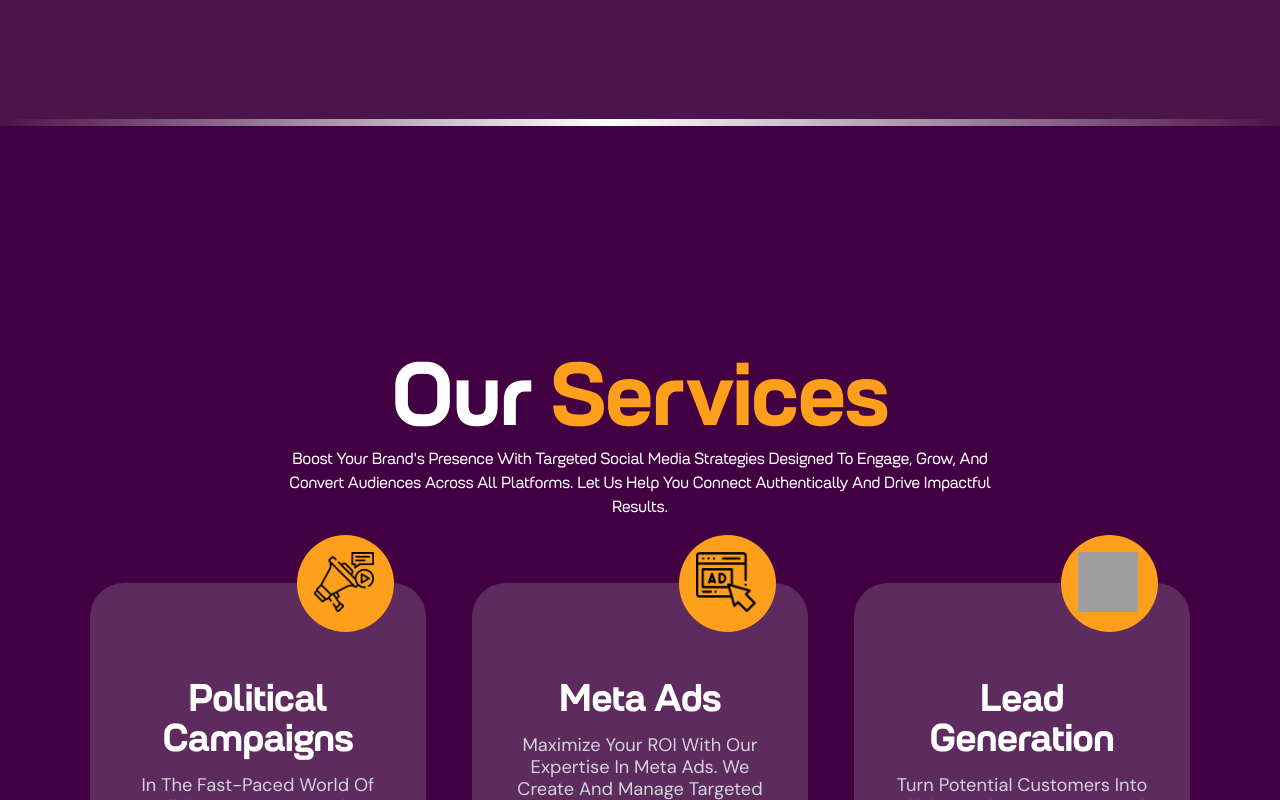
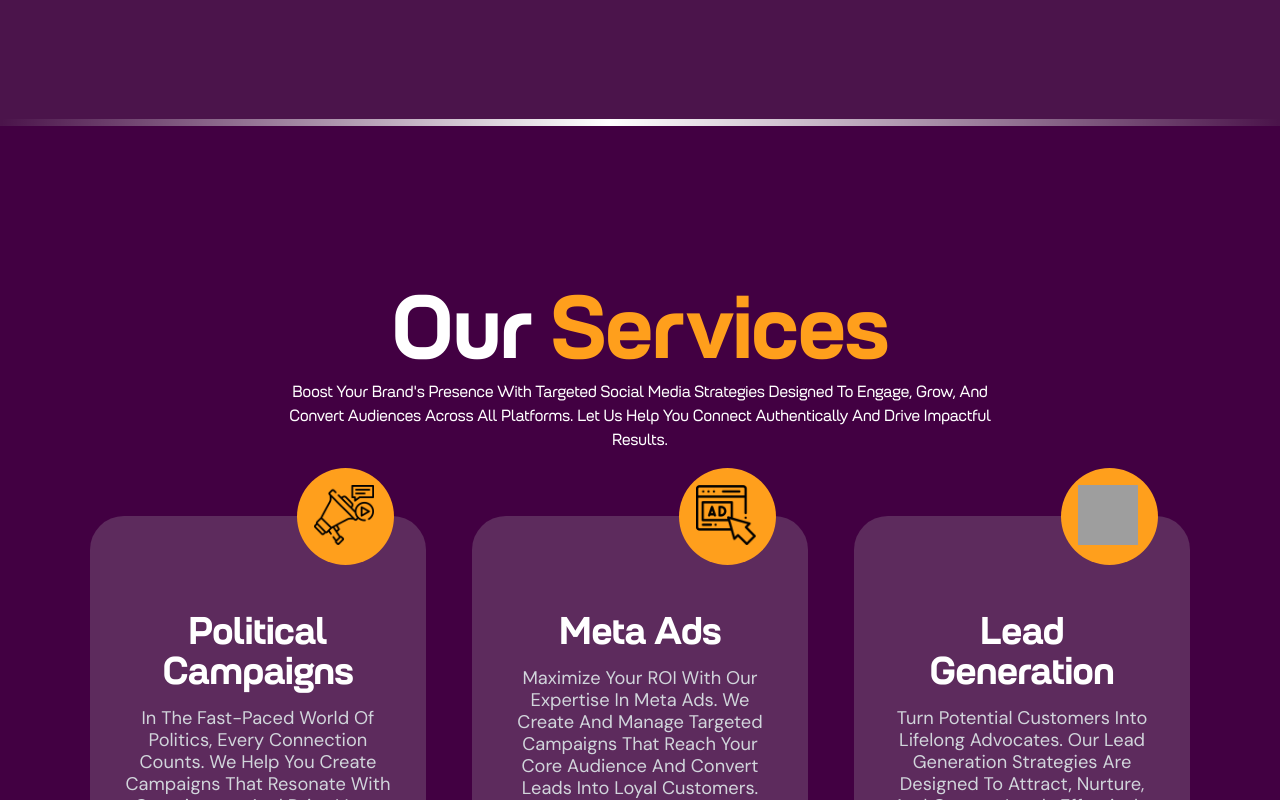
Before and after one commit to R67USD/vite-landing-page, a React (Vite) app: page / in a window 1280 px wide. Shown: the part 2060-2860 px from the top of the page. Built offline with nearby package versions, Linux system fonts and the light colour scheme; grey boxes are pictures that could not be loaded.

Commit message:
fix: reducing padding.

```diff
--- a/src/components/ContactForm.tsx
+++ b/src/components/ContactForm.tsx
@@ -31,16 +31,13 @@
     onSubmit: async (values, { resetForm }) => {
       try {
         setLoading(true);
-        const response = await fetch(
-          "https://vite-landing-page-server.vercel.app/api/email",
-          {
-            body: JSON.stringify(values),
-            method: "POST",
-            headers: {
-              "Content-Type": "application/json",
-            },
-          }
-        ).then((res) => res.json());
+        const response = await fetch("http://localhost:3000/api/email", {
+          body: JSON.stringify(values),
+          method: "POST",
+          headers: {
+            "Content-Type": "application/json",
+          },
+        }).then((res) => res.json());
         setLoading(false);
 
         if (response?.data?.mailId) {
--- a/src/components/ServicesTwo.tsx
+++ b/src/components/ServicesTwo.tsx
@@ -13,8 +13,8 @@
 );
 const ServicesTwo = () => {
   return (
-    <section className="bg-purple-darker py-16">
-      <div className="container mx-auto pt-[153px] pb-[212px]">
+    <section className="bg-purple-darker">
+      <div className="container mx-auto max-sm:py-[100px] pt-[150px] pb-[150px]">
         <h2 className="text-[86.66px] font-bold leading-[104.41px] petrov-sans max-sm:text-[55px] text-center">
           <span className="text-white">Our </span>
           <span className="text-orange-500">Services</span>
```
